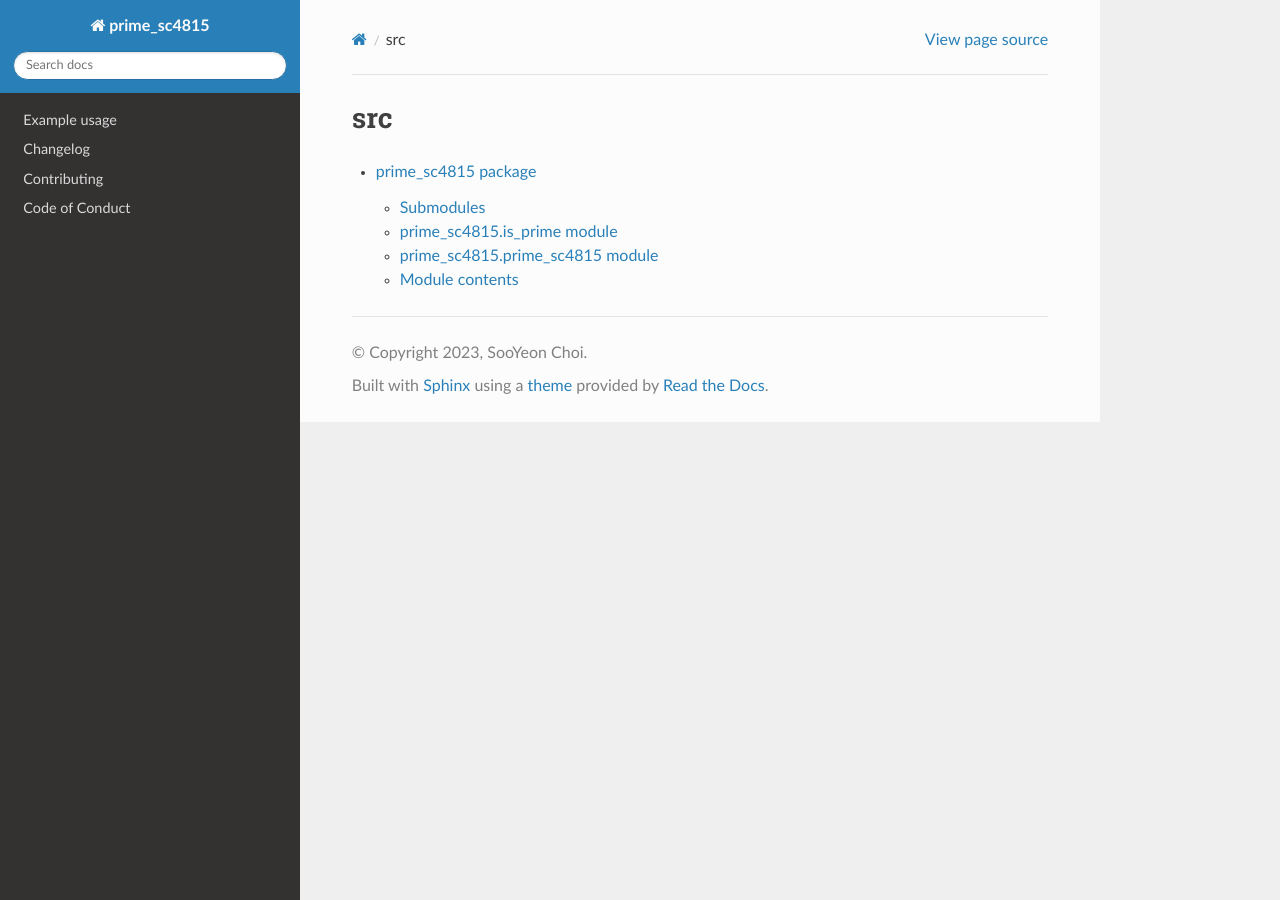
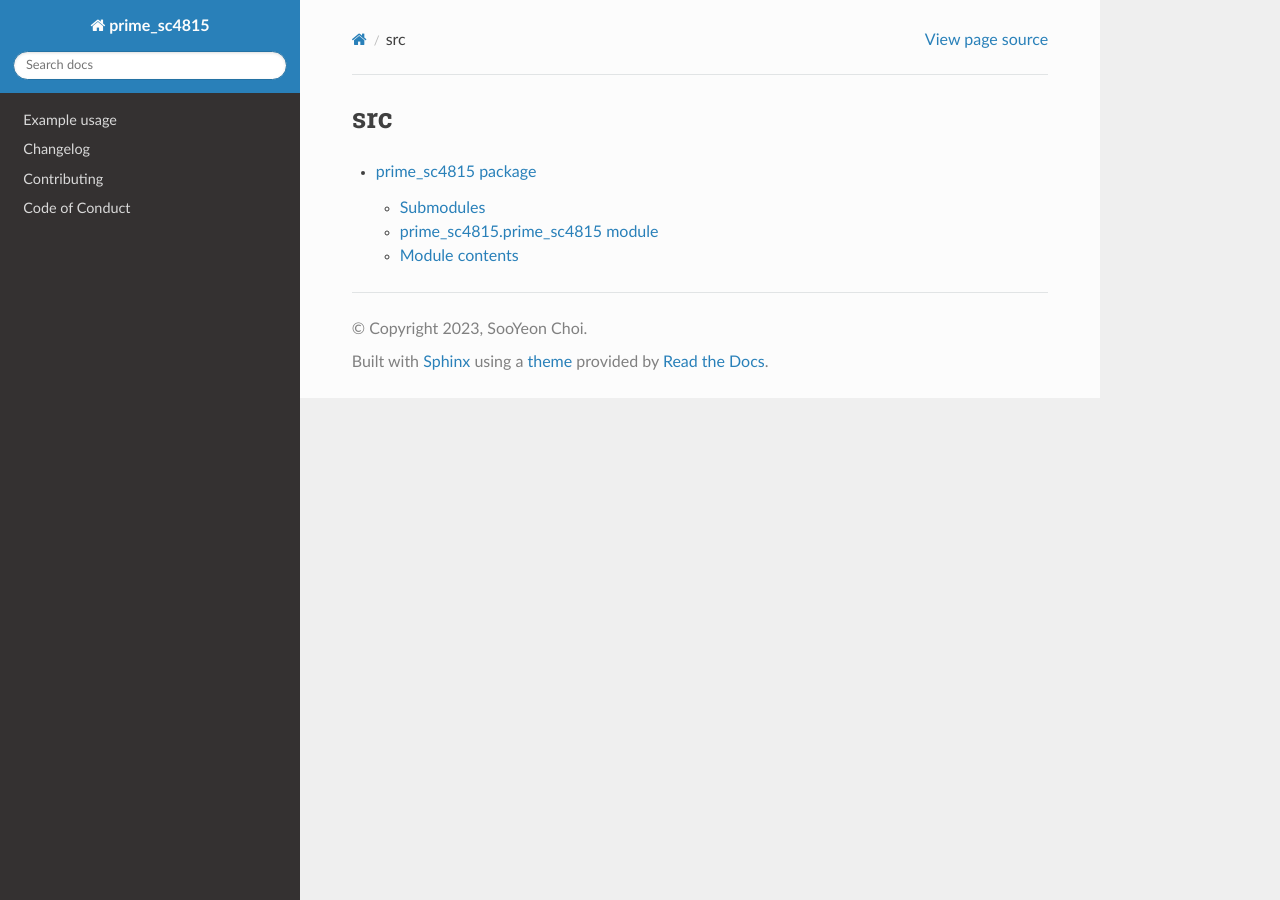
Before and after one commit to QMSS-G5072-2023/prime_choi_sooyeon, a Sphinx documentation site: the page built from docs/source/modules.rst, in a window 1280 px wide. Built offline with Sphinx 7.4.7 and the Read the Docs theme 2.0.0, drawn with Linux system fonts in a browser that asks for light colours; pages that are not in the unit, such as notebooks, are missing from menus.

Commit message:
Added local HTML documentation

```diff
--- a/docs/source/prime_sc4815.rst
+++ b/docs/source/prime_sc4815.rst
@@ -3,14 +3,6 @@ prime\_sc4815 package
 
 Submodules
 ----------
-
-prime\_sc4815.is\_prime module
-------------------------------
-
-.. automodule:: prime_sc4815.is_prime
-   :members:
-   :undoc-members:
-   :show-inheritance:
 
 prime\_sc4815.prime\_sc4815 module
 ----------------------------------
--- a/pyproject.toml
+++ b/pyproject.toml
@@ -15,6 +15,11 @@ python = "^3.9"
 [tool.poetry.group.dev.dependencies]
 pytest = "^7.4.3"
 pytest-cov = "^4.1.0"
+sphinx = "^7.2.6"
+sphinxcontrib-napoleon = "^0.7"
+myst-nb = "1.0.0rc0"
+sphinx-autoapi = "^3.0.0"
+sphinx-rtd-theme = "^1.3.0"
 
 [build-system]
 requires = ["poetry-core>=1.0.0"]
```
Also changed, not shown: 1 other file.
